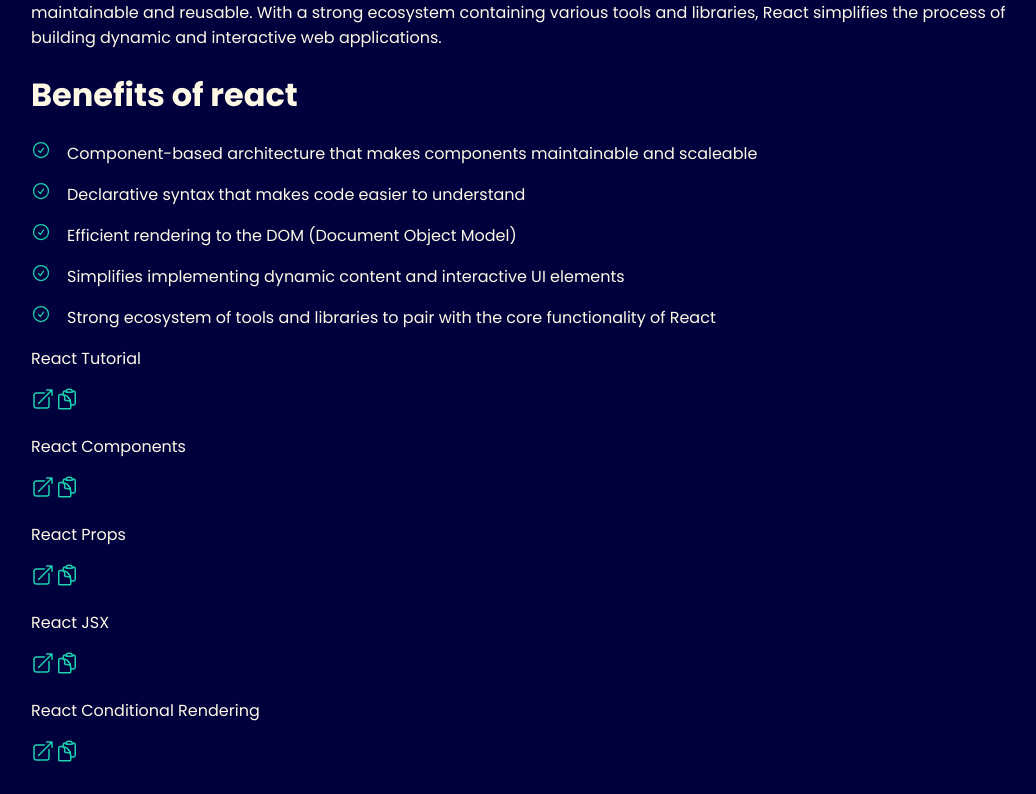
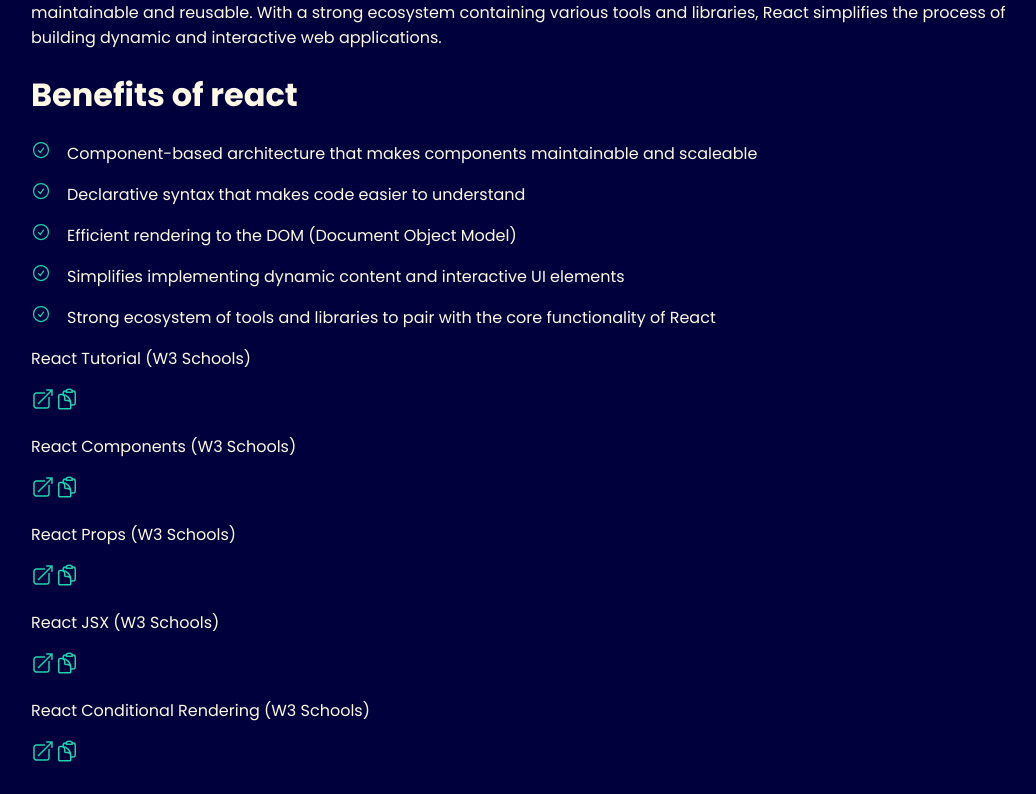
Before and after one commit to zack6yuan/atlas-react-and-jsx, a React (Vite) app: page / in a window 1280 px wide. Shown: the part 255-1049 px from the top of the page, without its empty margins (109-1145 px from the left). Built offline with nearby package versions, Linux system fonts and the light colour scheme.

Commit message:
updating the helpful resources component.

```diff
--- a/src/components/HelpfulResource.jsx
+++ b/src/components/HelpfulResource.jsx
@@ -8,8 +8,8 @@
     return (
         <div>
             <div className="component-one">
-                <p>React Tutorial</p>
-                <a href="https://www.w3schools.com/react/default.asp">
+                <p>React Tutorial (W3 Schools)</p>
+                <a href="https://www.w3schools.com/react/default.asp" target="_blank" rel="noreferrer">
                     <img src={open} alt="open-icon" />
                 </a>
                 <a href="">
@@ -17,8 +17,8 @@
                 </a>
             </div>
             <div className="component-two">
-                <p>React Components</p>
-                <a href="https://www.w3schools.com/react/react_components.asp">
+                <p>React Components (W3 Schools)</p>
+                <a href="https://www.w3schools.com/react/react_components.asp" target="_blank" rel="noreferrer">
                     <img src={open} alt="open-icon" />
                 </a>
                 <a href="">
@@ -26,8 +26,8 @@
                 </a>
             </div>
             <div className="component-three">
-                <p>React Props</p>
-                    <a href="https://www.w3schools.com/react/react_props.asp">
+                <p>React Props (W3 Schools)</p>
+                    <a href="https://www.w3schools.com/react/react_props.asp" target="_blank" rel="noreferrer">
                         <img src={open} alt="open-icon" />
                     </a>
                     <a href="">
@@ -35,8 +35,8 @@
                     </a>
             </div>
             <div className="component-four">
-                <p>React JSX</p>
-                    <a href="https://www.w3schools.com/react/react_jsx.asp">
+                <p>React JSX (W3 Schools)</p>
+                    <a href="https://www.w3schools.com/react/react_jsx.asp" target="_blank" rel="noreferrer">
                         <img src={open} alt="open-icon" />
                     </a>
                     <a href="">
@@ -44,8 +44,8 @@
                     </a>
             </div>
             <div className="component-five">
-                <p>React Conditional Rendering</p>
-                    <a href="https://www.w3schools.com/react/react_conditional_rendering.asp">
+                <p>React Conditional Rendering (W3 Schools)</p>
+                    <a href="https://www.w3schools.com/react/react_conditional_rendering.asp" target="_blank" rel="noreferrer">
                         <img src={open} alt="open-icon" />
                     </a>
                     <a href="">
```
